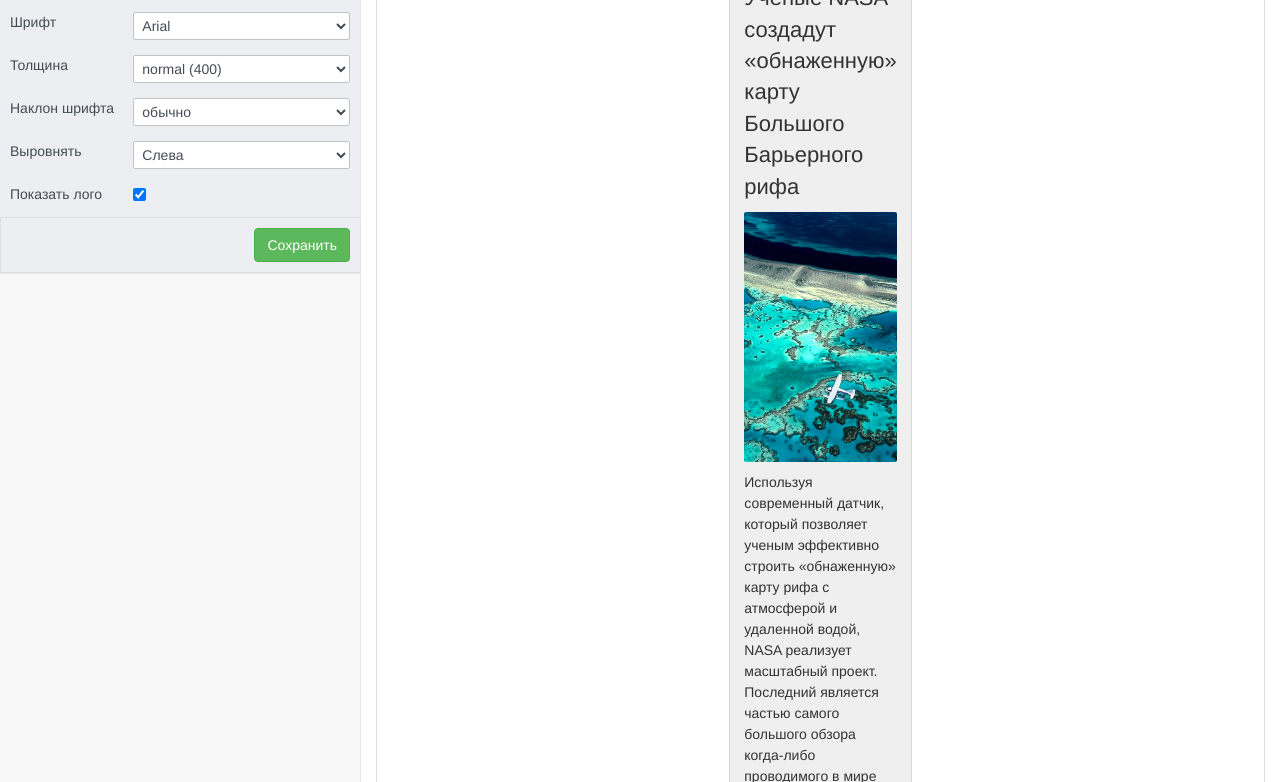
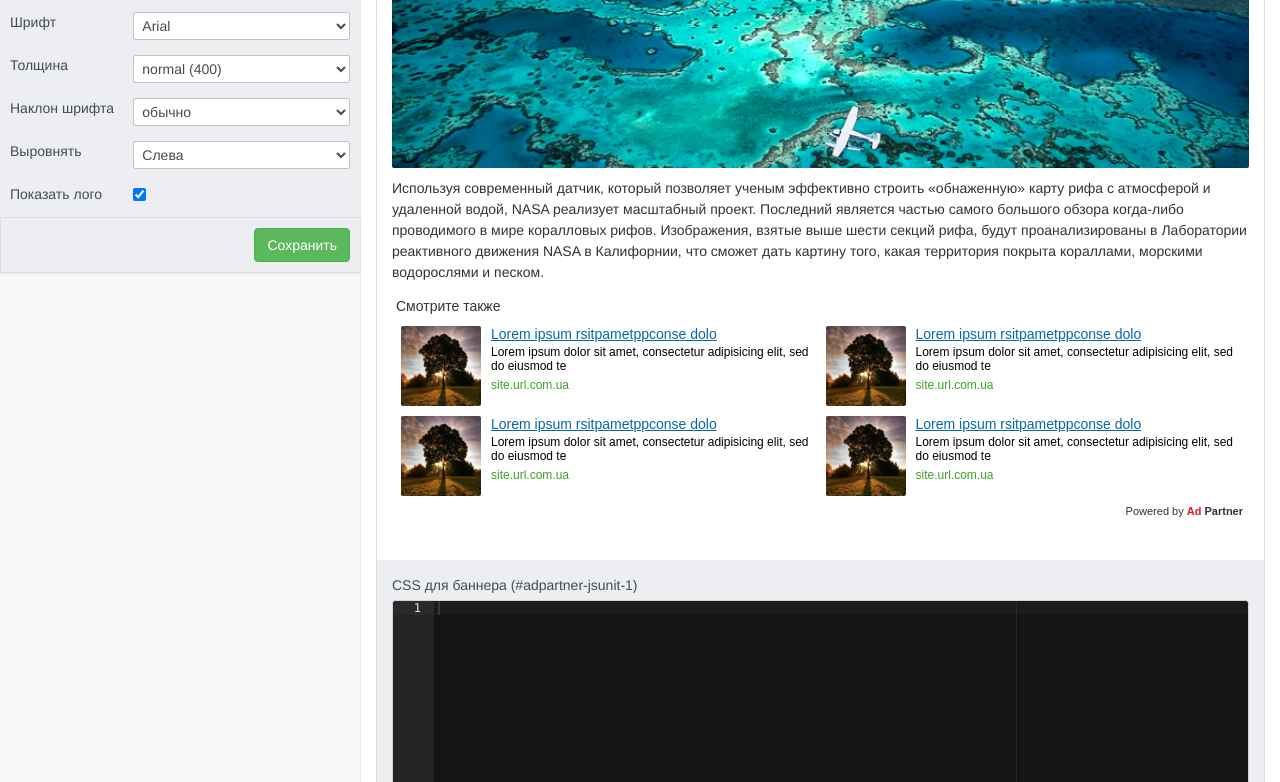
Before and after one commit to vlasinfo/adpartner, a plain HTML site: page index.html in a window 1280 px wide. Shown: the part 527-1309 px from the top of the page. Drawn offline with Linux system fonts and the light colour scheme; files whose address does not match are found by name.

Commit message:
preview block

```diff
--- a/bundles/adexchange/css/custom.css
+++ b/bundles/adexchange/css/custom.css
@@ -269,13 +269,6 @@ label {
     -o-transition-duration: 0.5s;
     -moz-transition-duration: 0.5s;
     transition-duration: 0.5s;
-    width: -webkit-min-content;
-    width: -moz-min-content;
-    width: min-content;
-    margin: 1em auto;
-    background: #EFEFEF;
-    border: 1px solid rgba(0,0,0,.1);
-    padding: 1em;
 }
 
 .preview-img {
```
